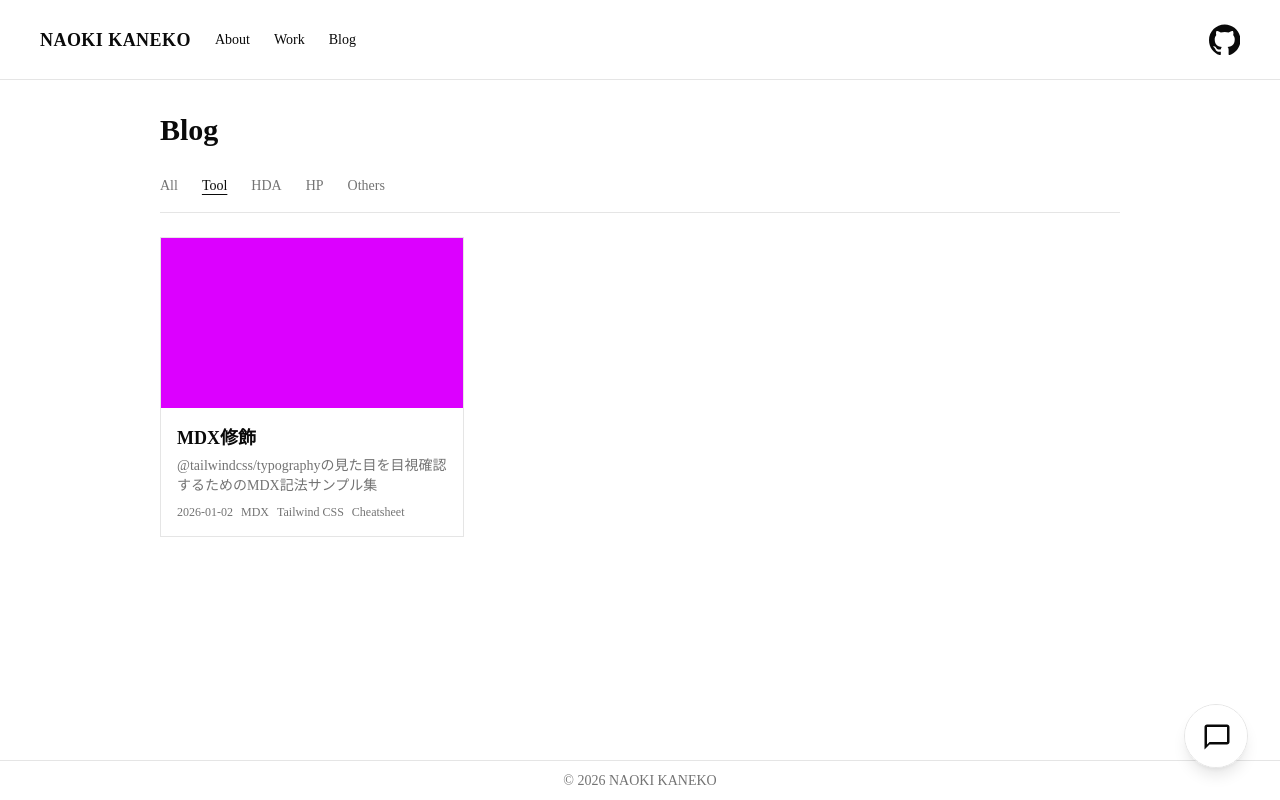
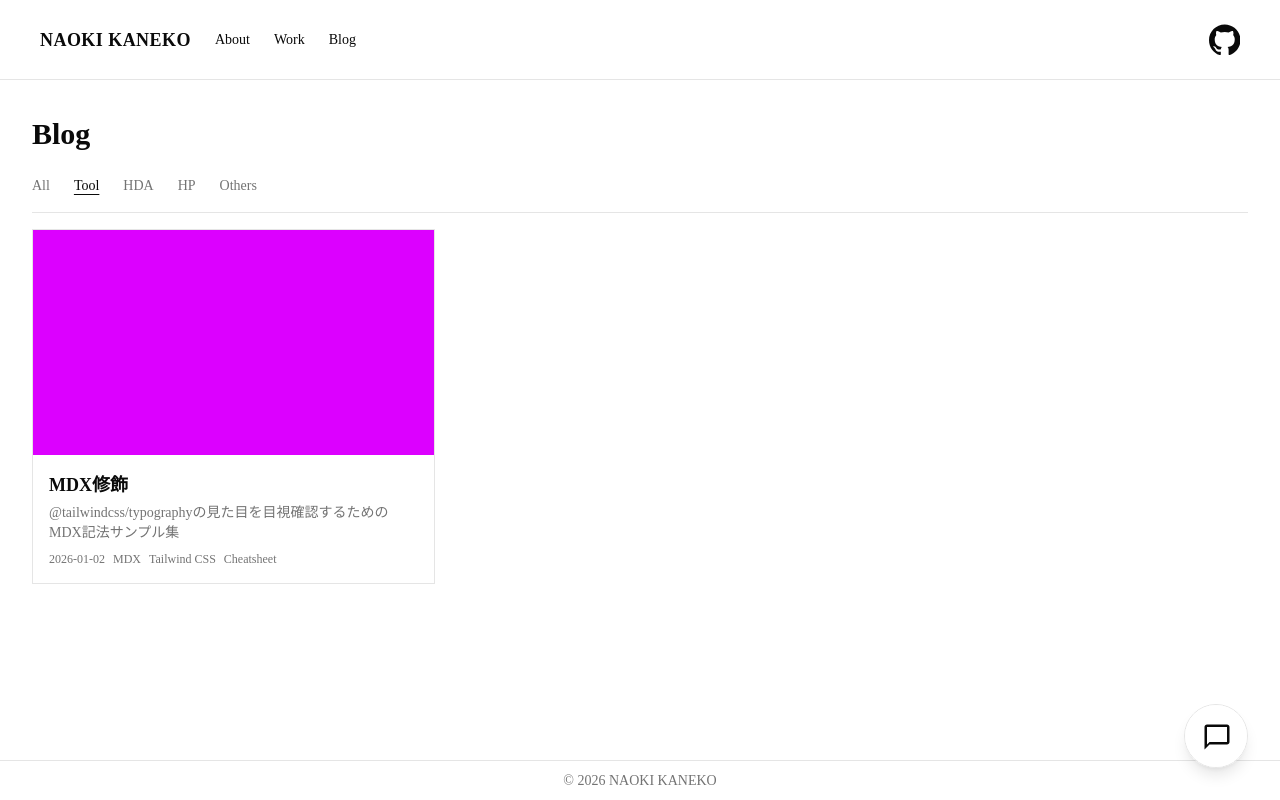
Before and after one commit to nokgc333/naokikaneko, a Next.js app: page /blog in a window 1280 px wide. Built offline with nearby package versions, Linux system fonts and the light colour scheme.

Commit message:
feat: widen max-width and tighten grid gaps on work and blog pages

```diff
--- a/src/app/blog/page.tsx
+++ b/src/app/blog/page.tsx
@@ -11,9 +11,14 @@ export default function BlogPage() {
   const entries = getEntries("blog");
 
   return (
-    <main className="mx-auto w-full max-w-5xl p-8">
-      <h1 className="mb-7 text-3xl font-bold">Blog</h1>
-      <CategoryFilter entries={entries} hrefPrefix="/blog" cardType="blog" defaultFilter="Tool" />
+    <main className="mx-auto w-full max-w-7xl px-8 py-9">
+      <h1 className="mb-6 text-3xl font-bold">Blog</h1>
+      <CategoryFilter
+        entries={entries}
+        hrefPrefix="/blog"
+        cardType="blog"
+        defaultFilter="Tool"
+      />
     </main>
   );
 }
--- a/src/app/page.tsx
+++ b/src/app/page.tsx
@@ -5,14 +5,14 @@ export default function Home() {
   const entries = getEntries("work");
 
   return (
-    <main className="mx-auto w-full max-w-5xl p-8">
-      <h1 className="mb-7 text-3xl font-bold">Work</h1>
+    <main className="mx-auto w-full max-w-7xl px-8 py-9">
+      <h1 className="mb-6 text-3xl font-bold">Work</h1>
       <CategoryFilter
         entries={entries}
         hrefPrefix="/work"
         cardType="work"
         defaultFilter="Tool"
-        gridClassName="grid-cols-1 gap-6 sm:grid-cols-2"
+        gridClassName="grid-cols-1 gap-1 sm:grid-cols-2"
       />
     </main>
   );
--- a/src/components/category-filter.tsx
+++ b/src/components/category-filter.tsx
@@ -28,7 +28,7 @@ export default function CategoryFilter({
   hrefPrefix,
   cardType,
   defaultFilter = "All",
-  gridClassName = "grid-cols-1 gap-6 sm:grid-cols-2 lg:grid-cols-3",
+  gridClassName = "grid-cols-1 gap-1 sm:grid-cols-2 lg:grid-cols-3",
 }: CategoryFilterProps) {
   const [activeFilter, setActiveFilter] = useState<FilterValue>(defaultFilter);
   const CardComponent = cardComponents[cardType];
@@ -55,7 +55,7 @@ export default function CategoryFilter({
           </button>
         ))}
       </nav>
-      <div className={`mt-6 grid ${gridClassName}`}>
+      <div className={`mt-4 grid ${gridClassName}`}>
         {filteredEntries.map((entry) => (
           <CardComponent key={entry.slug} entry={entry} href={`${hrefPrefix}/${entry.slug}`} />
         ))}
```
